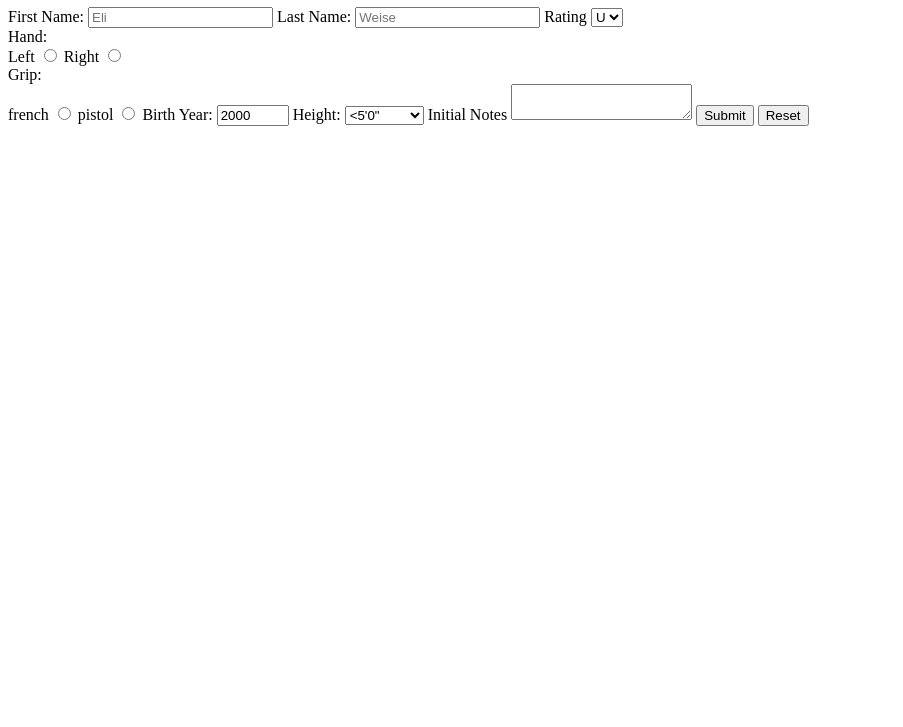
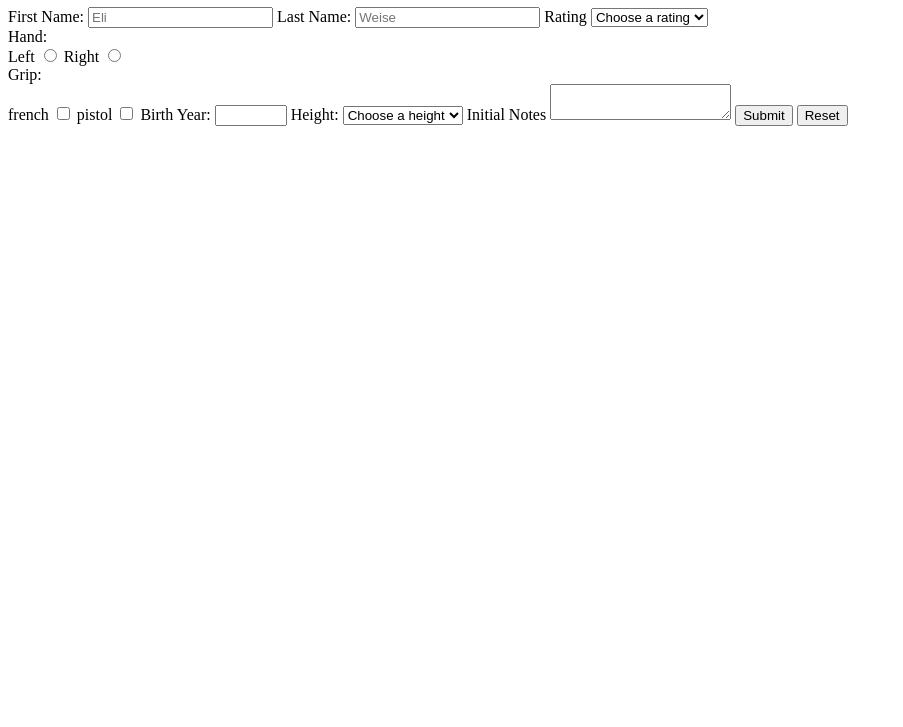
Before and after one commit to eli-Weise/fencing-notebook-web, a plain HTML site: page new-fencer.html in a window 1280 px wide. Shown: the part 73-800 px from the top of the page, without its empty margins (0-903 px from the left). Drawn offline with Linux system fonts and the light colour scheme.

Commit message:
Add "required" tags for important form fields

```diff
--- a/new-fencer.html
+++ b/new-fencer.html
@@ -13,9 +13,11 @@
     <label for="first_name">First Name:</label>
     <input type="text" id="first_name" name="first_name" placeholder="Eli">
     <label for="last_name">Last Name:</label>
-    <input type="text" id="last_name" name="last_name" placeholder="Weise">
+    <input type="text" id="last_name" name="last_name" placeholder="Weise" required>
+
     <label for="rating">Rating</label>
     <select name="rating">
+      <option value="empty">Choose a rating</option>
       <option value="U">U</option>
       <option value="E">E</option>
       <option value="D">D</option>
@@ -25,18 +27,22 @@
     </select>
     <div>Hand: </div>
     <label for="left">Left</label>
-    <input type="radio" id="left" name="hand" value="left">
+    <input type="radio" id="left" name="hand" value="left" required>
     <label for="right">Right</label>
-    <input type="radio" id="right" name="hand" value="right">
+    <input type="radio" id="right" name="hand" value="right" required>
+
     <div>Grip: </div>
     <label for="french">french</label>
-    <input type="radio" id="french" name="grip" value="french">
+    <input type="checkbox" id="french" name="grip" value="french">
     <label for="pistol">pistol</label>
-    <input type="radio" id="pistol" name="grip" value="pistol">
+    <input type="checkbox" id="pistol" name="grip" value="pistol">
+
     <label for="yob">Birth Year:</label>
-    <input type="number" id="yob" name="yob" min="1900" max="2099" step="1" value="2000">
+    <input type="number" id="yob" name="yob" min="1900" max="2099" step="1">
+
     <label for="height">Height:</label>
     <select id="height" name="height">
+      <option value="empty">Choose a height</option>
       <option value="l5">&lt;5'0"</option>
       <option value="5-3">5'0" - 5'3"</option>
       <option value="3-6">5'3" - 5'6"</option>
@@ -45,6 +51,7 @@
       <option value="6f-3">6'0" - 6'3"</option>
       <option value="g63">6'3"&lt;</option>
     </select>
+
     <label for="notes">Initial Notes</label>
     <textarea id="notes" name="notes"></textarea>
     <button type="submit">Submit</button>
```
Also changed, not shown: new-bout.html (+3 -3 lines).
